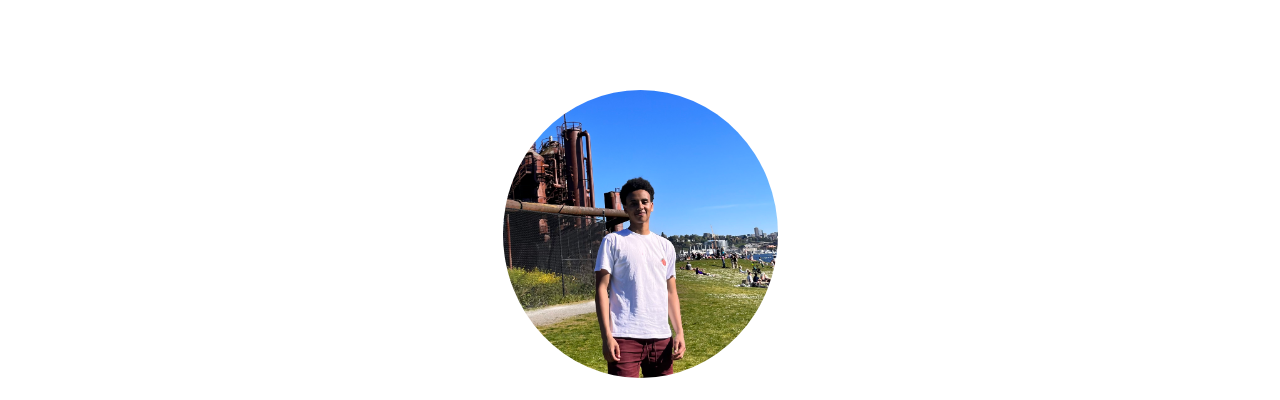
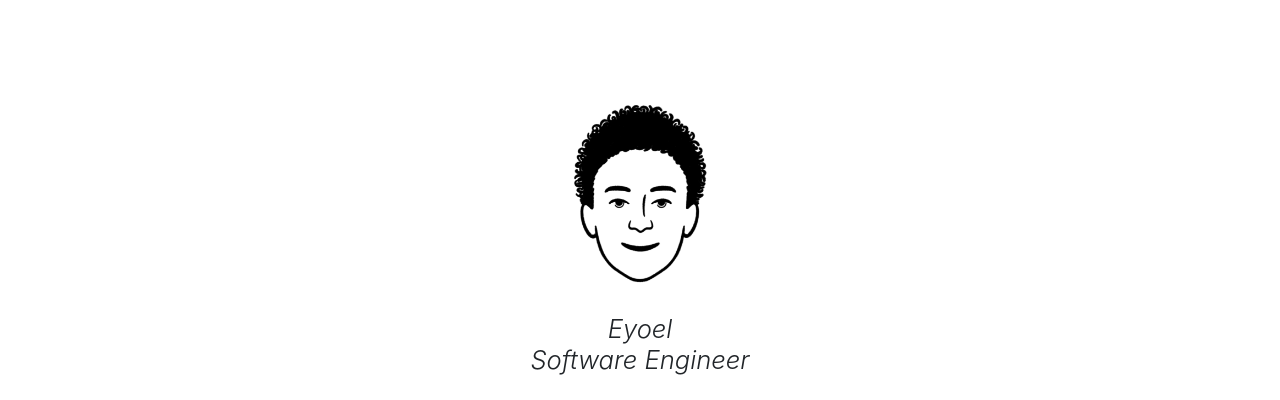
Before and after one commit to Eyoel-gebre/eyoelgebre.com, a plain HTML site: page index.html in a window 1280 px wide. Shown: the top 400 px of the page. Drawn offline with nearby package versions, Linux system fonts and the light colour scheme.

Commit message:
updated headshot

```diff
--- a/index.html
+++ b/index.html
@@ -14,7 +14,7 @@
     <body>
 
       <div class="text-center">
-          <img src="headshot.JPG" class="rounded-circle"  id="profpic">
+          <img src="avatar.png" class="rounded-circle"  id="profpic">
       </div>
 
       <h2 class="display-4 text-center">
```
Also changed, not shown: avatar.png (added).
